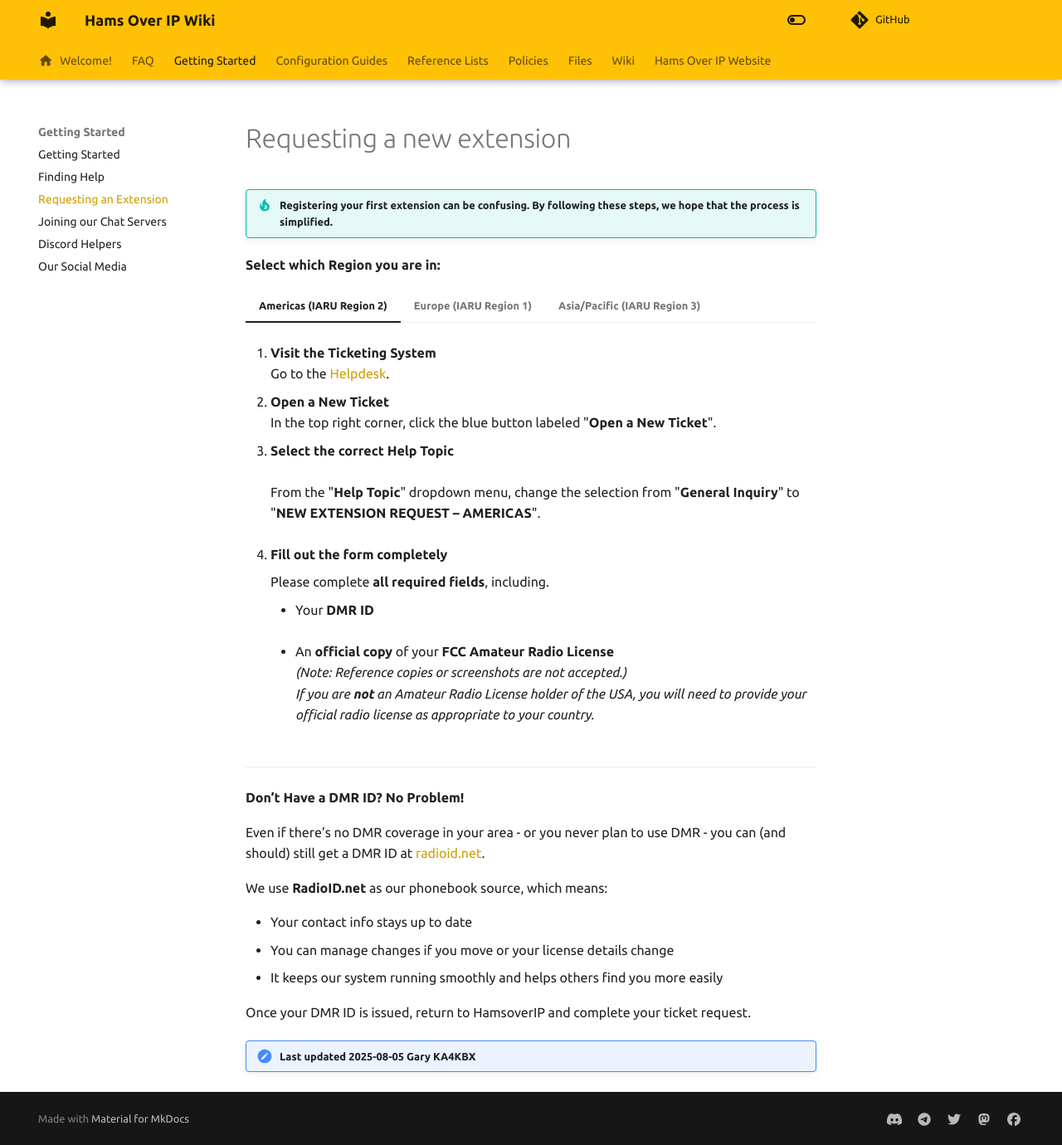
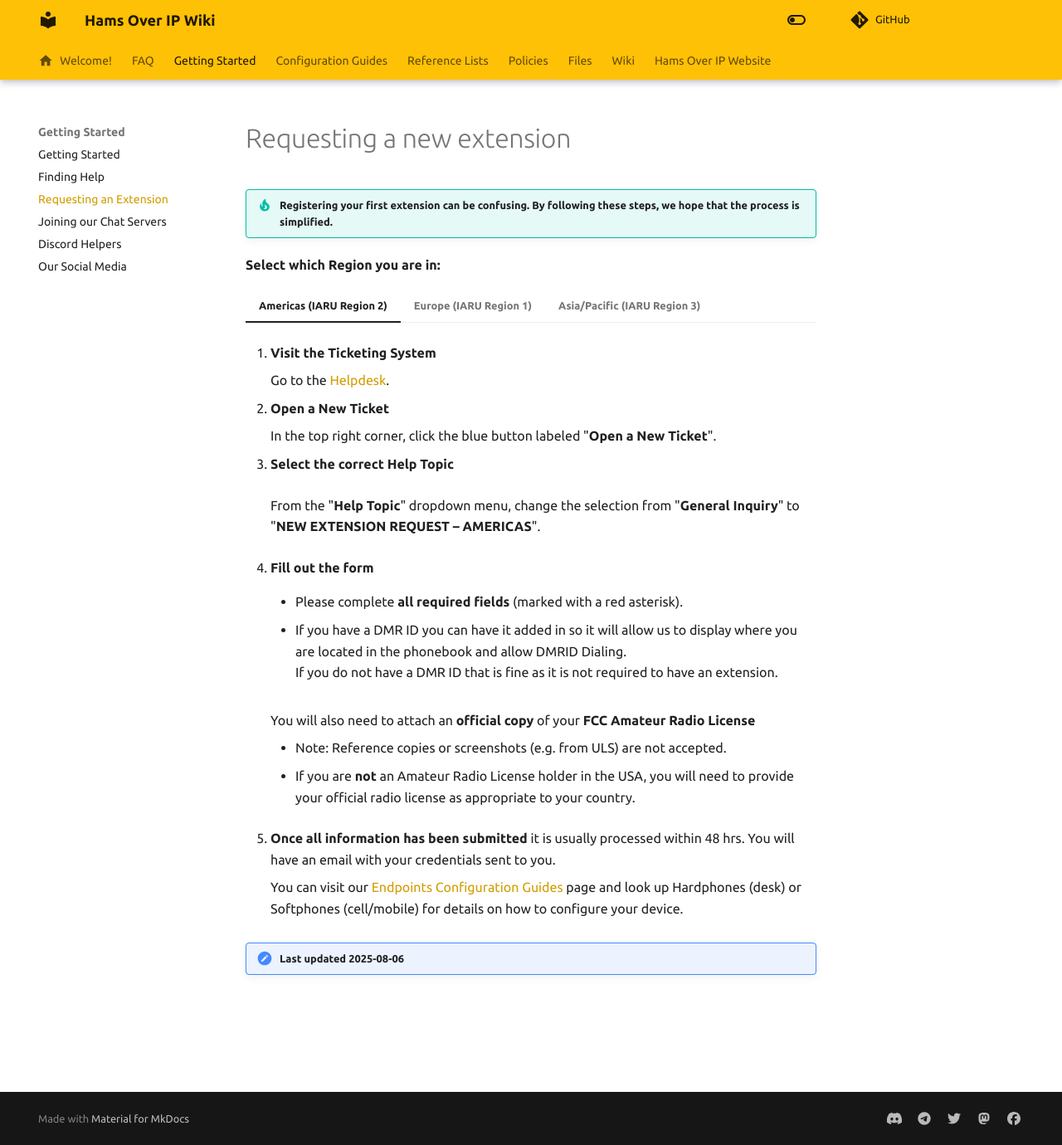
Before and after one commit to hamsoverip/wiki, an MkDocs documentation site: the page built from docs/guides/user/request-extension.md, in a window 1280 px wide and 1380 px high. Shown: the whole window at 83% size. Built offline with MkDocs 1.6.1 and Material for MkDocs 9.7.7, drawn with Linux system fonts in a browser that asks for light colours; comment, search, counter and statistics services are not loaded.

Commit message:
Update: reworded Request an Extension to make DMR ID optional

```diff
--- a/docs/guides/user/request-extension.md
+++ b/docs/guides/user/request-extension.md
@@ -15,9 +15,11 @@
 === "Asia/Pacific (IARU Region 3)"
 
 1. **Visit the Ticketing System**
+
     Go to the [Helpdesk](https://helpdesk.hamsoverip.com/osticket/).
 
 2. **Open a New Ticket**
+
     In the top right corner, click the blue button labeled "**Open a New Ticket**".
 
 3. **Select the correct Help Topic**
@@ -35,41 +37,38 @@
 
     </div>
 
-4. **Fill out the form completely**
+4. **Fill out the form**
 
-    Please complete **all required fields**, including.
+    - Please complete **all required fields** (marked with a red asterisk).
 
-    - Your **DMR ID**
+    - If you have a DMR ID you can have it added in so it will allow us to display where you are located in the phonebook and allow DMRID Dialing.
+      If you do not have a DMR ID that is fine as it is not required to have an extension.
 
     <div class="tohide">
 
     === "Americas (IARU Region 2)"
-        - An **official copy** of your **FCC Amateur Radio License**
-          _(Note: Reference copies or screenshots are not accepted.)_
-          _If you are **not** an Amateur Radio License holder of the USA, you will need to provide your official radio license as appropriate to your country._
+
+        You will also need to attach an **official copy** of your **FCC Amateur Radio License**
+
+          - Note: Reference copies or screenshots (e.g. from ULS) are not accepted.
+          - If you are **not** an Amateur Radio License holder in the USA, you will need to provide your official radio license as appropriate to your country.
 
     === "Europe (IARU Region 1)"
-        - An **official copy** of your **Amateur Radio License**.
-          _(Note: Reference copies or screenshots are not accepted.)_
+
+        You will also need to attach an **official copy** of your **Amateur Radio License**.
+
+          - Note: Reference copies or screenshots are not accepted.
 
     === "Asia/Pacific (IARU Region 3)"
-        - An **official copy** of your **Amateur Radio License**.
-          _(Note: Reference copies or screenshots are not accepted.)_
+
+        You will also need to attach an **official copy** of your **Amateur Radio License**.
+
+          - Note: Reference copies or screenshots are not accepted.
 
     </div>
 
----
+5. **Once all information has been submitted** it is usually processed within 48 hrs.  You will have an email with your credentials sent to you.
 
-**Don’t Have a DMR ID? No Problem!**
+    You can visit our [Endpoints Configuration Guides](../endpoints/index.md) page and look up Hardphones (desk) or Softphones (cell/mobile) for details on how to configure your device.
 
-Even if there’s no DMR coverage in your area - or you never plan to use DMR - you can (and should) still get a DMR ID at [radioid.net](https://radioid.net).
-
-We use **RadioID.net** as our phonebook source, which means:
-
-- Your contact info stays up to date
-- You can manage changes if you move or your license details change
-- It keeps our system running smoothly and helps others find you more easily
-
-Once your DMR ID is issued, return to HamsoverIP and complete your ticket request.
-
-!!! note "Last updated 2025-08-05 Gary KA4KBX"
+!!! note "Last updated 2025-08-06"
```
